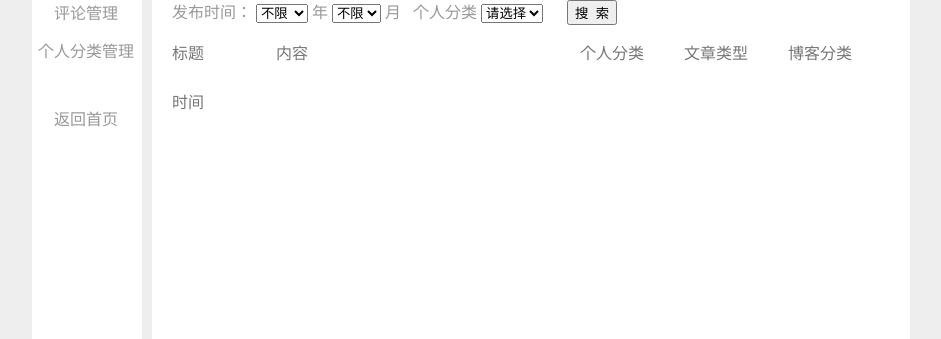
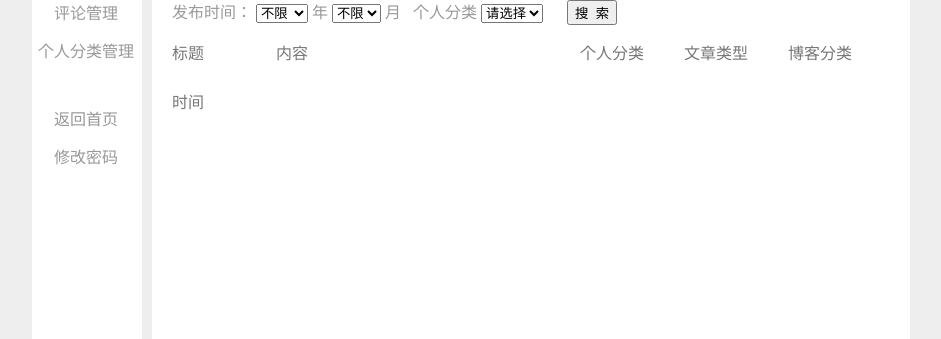
Before and after one commit to maowenting/ruanjiangongcheng, a PHP site: page /Article-Management.php in a window 1280 px wide. Shown: the part 164-503 px from the top of the page, without its empty margins (169-1110 px from the left). Run offline with PHP 8.4, Linux system fonts and the light colour scheme; the visitor is signed in with stand-in values (Sample User, id 1); data that the repository does not hold is empty.

Commit message:
Update Article-Management.php

```diff
--- a/Myblog/Article-Management.php
+++ b/Myblog/Article-Management.php
@@ -138,6 +138,7 @@
 <li><a href='Classification-Management.php'>个人分类管理</a></li>
 </br>
 <li><a href='zhuye.php'>返回首页</a></li>
+<li><a href='ChangePWD.php'>修改密码</a></li>
 </ul>
 </div>
 </div>
```
